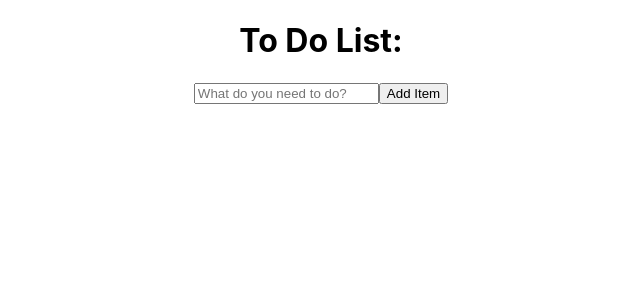
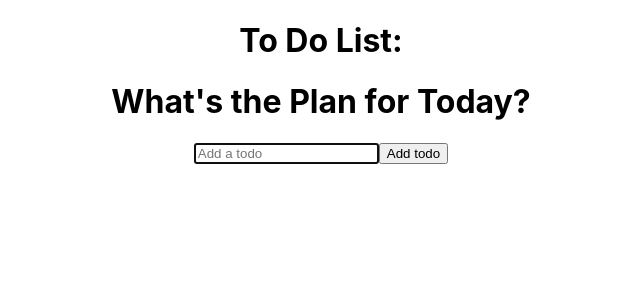
Before and after one commit to BeazleyA/react-project-todo, a React (Create React App) app in the folder react-todo/: page / in a window 1280 px wide. Shown: the top 300 px of the page, without its empty margins (319-959 px from the left). Built offline with nearby package versions, Linux system fonts and the light colour scheme.

Commit message:
fix edit button

```diff
--- a/react-todo/src/components/Todo.js
+++ b/react-todo/src/components/Todo.js
@@ -1,45 +1,46 @@
-import React, { useState } from "react";
-import {AiOutlineCloseCircle, AiFillEdit} from 'react-icons/ai'
-import { TodoForm } from "./TodoForm";
+import React, { useState } from 'react';
+import TodoForm from './TodoForm';
+import { RiCloseCircleLine } from 'react-icons/ri';
+import { TiEdit } from 'react-icons/ti';
 
-function Todo({todos, completeTodo, removeTodo, updateTodo}) {
+const Todo = ({ todos, completeTodo, removeTodo, updateTodo }) => {
   const [edit, setEdit] = useState({
     id: null,
-    value: "",
+    value: ''
   });
 
   const submitUpdate = value => {
-    updateTodo(edit.id, value)
+    updateTodo(edit.id, value);
     setEdit({
       id: null,
       value: ''
-    })
-  }
+    });
+  };
 
-  if(edit.id) {
-    return <TodoForm edit={edit} onSubmit={submitUpdate}/>;
+  if (edit.id) {
+    return <TodoForm edit={edit} onSubmit={submitUpdate} />;
   }
 
   return todos.map((todo, index) => (
     <div
-      className={todo.isComplete ? "todo-row complete" : "todo-row"}
+      className={todo.isComplete ? 'todo-row complete' : 'todo-row'}
       key={index}
     >
       <div key={todo.id} onClick={() => completeTodo(todo.id)}>
-      {todo.text}
+        {todo.text}
       </div>
       <div className='icons'>
-        <AiOutlineCloseCircle
-        onClick={() => removeTodo(todo.id)}
-        className='delete-icon'
+        <RiCloseCircleLine
+          onClick={() => removeTodo(todo.id)}
+          className='delete-icon'
         />
-        <AiFillEdit
-        onClick={() => setEdit({id: todo.id, value: todo.text})}
-        className='edit-icon'
+        <TiEdit
+          onClick={() => setEdit({ id: todo.id, value: todo.text })}
+          className='edit-icon'
         />
       </div>
     </div>
   ));
-}
+};
 
 export default Todo;
--- a/react-todo/src/components/TodoForm.js
+++ b/react-todo/src/components/TodoForm.js
@@ -1,33 +1,61 @@
-import React, { useState } from "react";
-import datalist from "../JSON/list.json";
+import React, { useState, useEffect, useRef } from 'react';
 
-export const TodoForm = (props) => {
-  const [input, setInput] = useState("");
-  const handleChange = e => (
-    setInput(e.target.value)
-  )
+function TodoForm(props) {
+  const [input, setInput] = useState(props.edit ? props.edit.value : '');
+
+  const inputRef = useRef(null);
+
+  useEffect(() => {
+    inputRef.current.focus();
+  });
+
+  const handleChange = e => {
+    setInput(e.target.value);
+  };
+
   const handleSubmit = e => {
     e.preventDefault();
+
     props.onSubmit({
       id: Math.floor(Math.random() * 10000),
       text: input
-    })
-    setInput('')
+    });
+    setInput('');
   };
 
   return (
-    <div>
-      <form onSubmit={handleSubmit}>
+    <form onSubmit={handleSubmit} className='todo-form'>
+      {props.edit ? (
+        <>
           <input
-          type="text"
-          placeholder="What do you need to do?"
+            placeholder='Update your item'
             value={input}
-          name="text"
             onChange={handleChange}
-          className="todo-input "
-        ></input>
-        <button>Add Item</button>
+            name='text'
+            ref={inputRef}
+            className='todo-input edit'
+          />
+          <button onClick={handleSubmit} className='todo-button edit'>
+            Update
+          </button>
+        </>
+      ) : (
+        <>
+          <input
+            placeholder='Add a todo'
+            value={input}
+            onChange={handleChange}
+            name='text'
+            className='todo-input'
+            ref={inputRef}
+          />
+          <button onClick={handleSubmit} className='todo-button'>
+            Add todo
+          </button>
+        </>
+      )}
     </form>
-    </div>
   );
-};
+}
+
+export default TodoForm;
--- a/react-todo/src/components/TodoList.js
+++ b/react-todo/src/components/TodoList.js
@@ -1,53 +1,57 @@
-import React , {useState} from 'react'
-import { icons } from 'react-icons'
-import Todo from './Todo'
-import {TodoForm} from './TodoForm'
+import React, { useState } from 'react';
+import TodoForm from './TodoForm';
+import Todo from './Todo';
 
-
-function Todolist() {
-  const [todos, setTodos] = useState([])
+function TodoList() {
+  const [todos, setTodos] = useState([]);
 
   const addTodo = todo => {
-    if(!todo.text || /^\s*$/.test(todo.text)) {
-        return
+    if (!todo.text || /^\s*$/.test(todo.text)) {
+      return;
     }
 
-    const newTodos = [todo, ...todos]
-    setTodos(newTodos)
-    console.log(...todos)
-  }
+    const newTodos = [todo, ...todos];
+
+    setTodos(newTodos);
+    console.log(...todos);
+  };
+
+  const updateTodo = (todoId, newValue) => {
+    if (!newValue.text || /^\s*$/.test(newValue.text)) {
+      return;
+    }
+
+    setTodos(prev => prev.map(item => (item.id === todoId ? newValue : item)));
+  };
 
   const removeTodo = id => {
-    const removeArr = [...todos].filter(todo => todo.id !== id);
+    const removedArr = [...todos].filter(todo => todo.id !== id);
 
-    setTodos(removeArr);
-
-
-  }
-  const updateTodo = (todoID, newValue) => {
-     if(!newValue.text || /^\s*$/.test(newValue.text)) {
-      return;
-  }
-    setTodos(prev = prev.map(item => (item.id === todoID ? newValue : item))
-    );
-};
+    setTodos(removedArr);
+  };
 
   const completeTodo = id => {
     let updatedTodos = todos.map(todo => {
-        if (todo.id === id) {
-            todo.isComplete = !todo.isComplete
-        }
-        return todo
-    })
-    setTodos(updatedTodos)
-  }
+      if (todo.id === id) {
+        todo.isComplete = !todo.isComplete;
+      }
+      return todo;
+    });
+    setTodos(updatedTodos);
+  };
+
   return (
-    <div>
-      <TodoForm onSubmit={addTodo}/>
-      <Todo todos={todos} completeTodo={completeTodo} removeTodo={removeTodo} updateTodo={updateTodo}/>
-    </div>
-
-  )
+    <>
+      <h1>What's the Plan for Today?</h1>
+      <TodoForm onSubmit={addTodo} />
+      <Todo
+        todos={todos}
+        completeTodo={completeTodo}
+        removeTodo={removeTodo}
+        updateTodo={updateTodo}
+      />
+    </>
+  );
 }
 
-export default Todolist
+export default TodoList;
```
Lines whose indentation alone changed are shown as unchanged.
